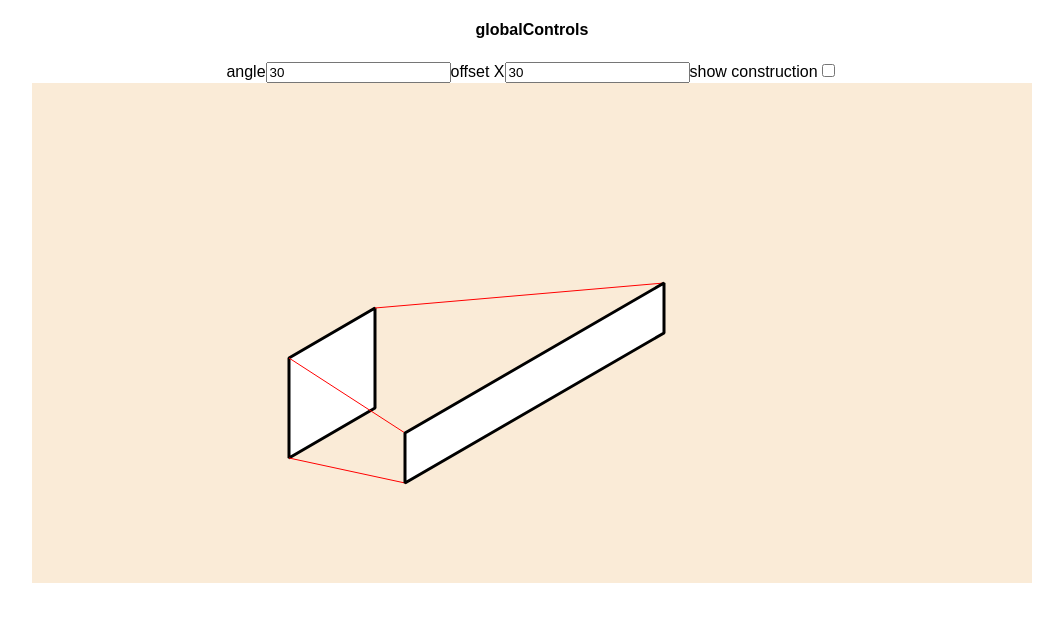
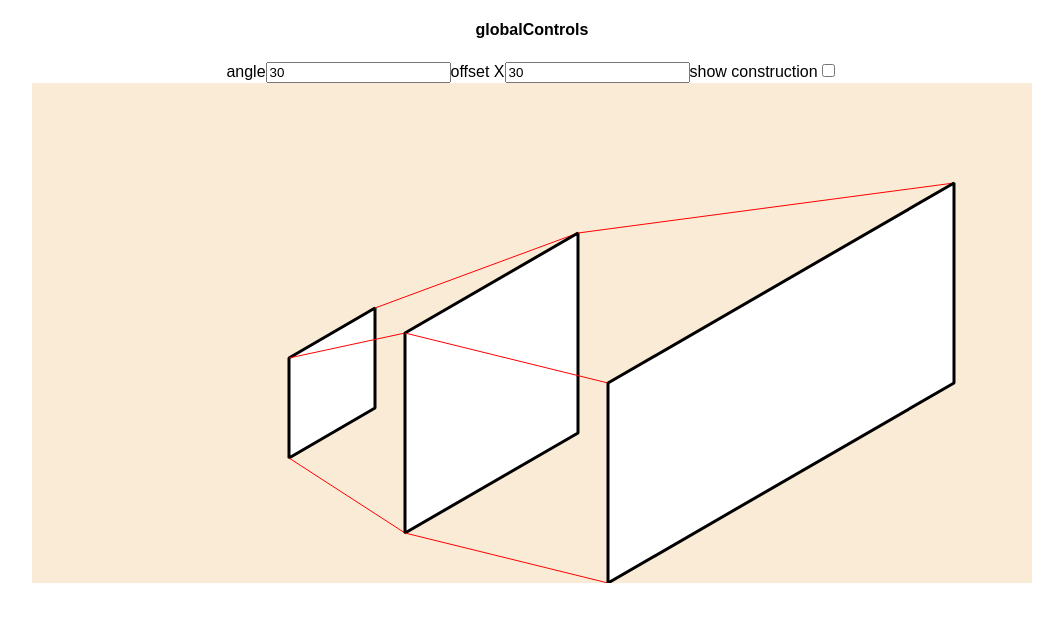
Before and after one commit to ahmedhosny/mecano, a React (Create React App) app: page / in a window 1280 px wide. Shown: the top 622 px of the page, without its empty margins (108-1171 px from the left). Built offline with nearby package versions, Linux system fonts and the light colour scheme.

Commit message:
cleans naming

```diff
--- a/src/Data.js
+++ b/src/Data.js
@@ -1,9 +1,10 @@
-import Mapping from './Mapping'
-import {plane,line} from "./components/primatives"
+import {components,links} from './Mapping'
+import {line} from "./components/primatives"
 
-var components = [
+var dataIn = [
     {'name':'siko1','component':'Input2d','size':{'X':100,'Y':100}},
-    {'name':'siko2','component':'Input2d','size':{'X':300,'Y':50}}
+    {'name':'siko2','component':'Input2d','size':{'X':200,'Y':200}},
+    {'name':'siko3','component':'Input2d','size':{'X':400,'Y':200}}
 ]
 
 /**
@@ -15,28 +16,49 @@ var components = [
  * @return {list} - list of entities
  */
 export function dataGenerator(_in,angle,offset){
-    var Data = []
+    var data = []
     // Populate with primatives
-    components.map((n,index) => {
-        const _primative = Mapping[n.component].primative
+    dataIn.map((n,index) => {
+        const _primative = components[n.component].class
         if (index===0){ var _offset = {'X':0 ,'Y':0} }
-        else{ _offset = {'X':parseInt(offset.X) + parseInt(Data[index-1].bounds.max.X) ,'Y':0} }
+        else{ _offset = {'X':parseInt(offset.X) + parseInt(data[index-1].bounds.max.X) ,'Y':0} }
         const component = new _primative(n.name , _in , angle , _offset , n.size)
+        component.component = n.component
         component.draw(index)
-        Data.push(component)
+        data.push(component)
     });
-    // Populate with elastics between primatives
-    const elastic = new line()
-    elastic.draw(Data[0],Data[1],[1,2,3],[1,2,3])
-    // splice
-    Data.splice(1, 0, elastic);
-    console.log(Data)
-    return Data;
+    // populate with elastics
+    getElastic(data)
+    return data;
 }
 
 // better class defs
 // show construction for elastics
-// component def is not at class level
+
 // primatives different files
 // draw structure
-// line between two input2d's and which coords to use from each
+
+//
+//
+
+function getElastic(data){
+    // loop through data
+    data.map((n,index) => {
+        if (index!==data.length-1){
+            var before = n.component
+            var after = data[index+1].component
+            // loop through elastics
+            links.map((m,_index) => {
+                if (m.before==before && m.after==after){
+                    const _elastic = components[m.elastic].class
+                    const component = new _elastic()
+                    component.component = m.elastic
+                    component.draw(data[index],data[index+1],[1,2,3],[1,2,3])
+                    // splice
+                    data.splice(index+1, 0, component);
+                }
+            });
+            //console.log(n.component,data[index+1].component)
+        }
+    });
+}
--- a/src/Mapping.js
+++ b/src/Mapping.js
@@ -2,16 +2,31 @@ import Input2d from './components/Input2d'
 import Tracer from './components/Tracer'
 import {plane,line} from "./components/primatives"
 
-
-const Mapping={
+/**
+ * Object that maps the react components with the classes that make them
+ */
+export const components={
+	// primatives
     'Input2d':{
         'component':Input2d,
-        'primative':plane
+        'class':plane
     },
+    // elastics
     'Tracer':{
     	'component':Tracer,
-    	'primative':line
+    	'class':line
     }
 }
-
-export default Mapping;
+/**
+ * List that contains the elastics that come in between all the different primatives
+ * Elastics span the out points whose indicies are recorded here
+ */
+export const links=[
+    {
+        'before':'Input2d',
+        'beforeOut':[1,2,3],
+        'after':'Input2d',
+        'afterOut':[1,2,3],
+        'elastic':'Tracer'
+    }
+]
--- a/src/Mecano.js
+++ b/src/Mecano.js
@@ -3,7 +3,7 @@ import GlobalControls from './components/GlobalControls'
 import LocalControls from './components/LocalControls'
 import Construction from './components/Construction';
 import {dataGenerator} from './Data'
-import Mapping from './Mapping'
+import {components} from './Mapping'
 import Guides from "./components/Guides"
 
 import Tracer from "./components/Tracer"
@@ -124,7 +124,7 @@ export default class Mecano extends Component {
 					{/* components */}
 					{this.state.data.map((n,index) => {
 						//
-						var Component = Mapping[n.component].component
+						var Component = components[n.component].component
 					      	return (
 					      		<g
 					      		key={"group-"+n.key}
--- a/src/components/Tracer.js
+++ b/src/components/Tracer.js
@@ -21,7 +21,7 @@ export default class Tracer extends Component {
                         y1={m.Y1}
                         x2={m.X2}
                         y2={m.Y2}
-                        // key={"tracer-"+index+"-"+this.props.key}
+                        key={"tracer-"+index+"-"+this.props.key}
                         />
                         )
                     })
--- a/src/components/primatives.js
+++ b/src/components/primatives.js
@@ -26,7 +26,6 @@ class elastic extends base{
 export class line extends elastic{
 	constructor(){
 		super();
-		this.component = 'Tracer'
 	}
 	/**
 	 * Sets the coordinates of the tracer given the out of primatives before and after.
@@ -145,7 +144,6 @@ export class plane extends primative{
 		super(name,_in,angle,offset);
 		this.size = size;
 		this.duplicate = 0;
-		this.component = 'Input2d'
 	}
 
 	/**
```
